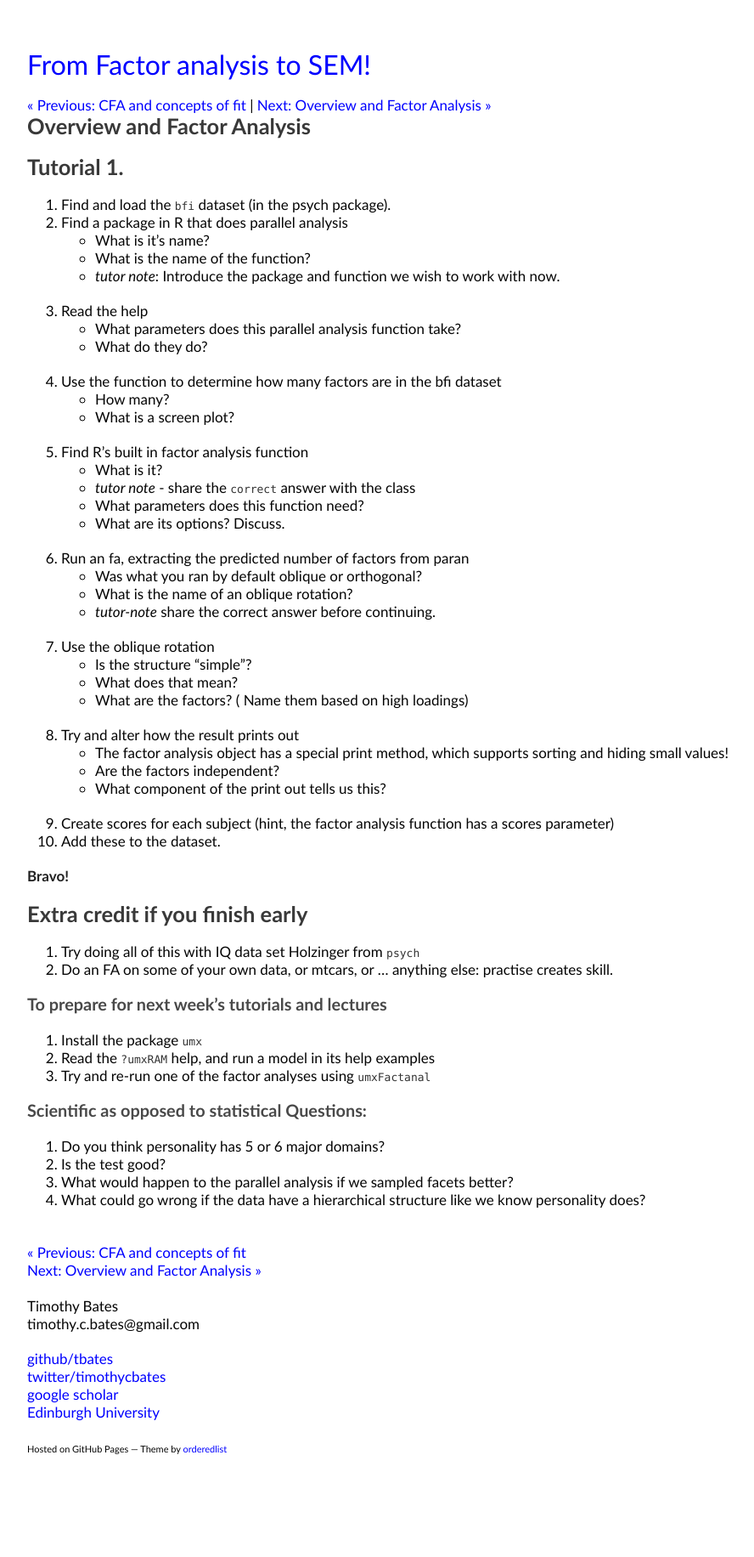
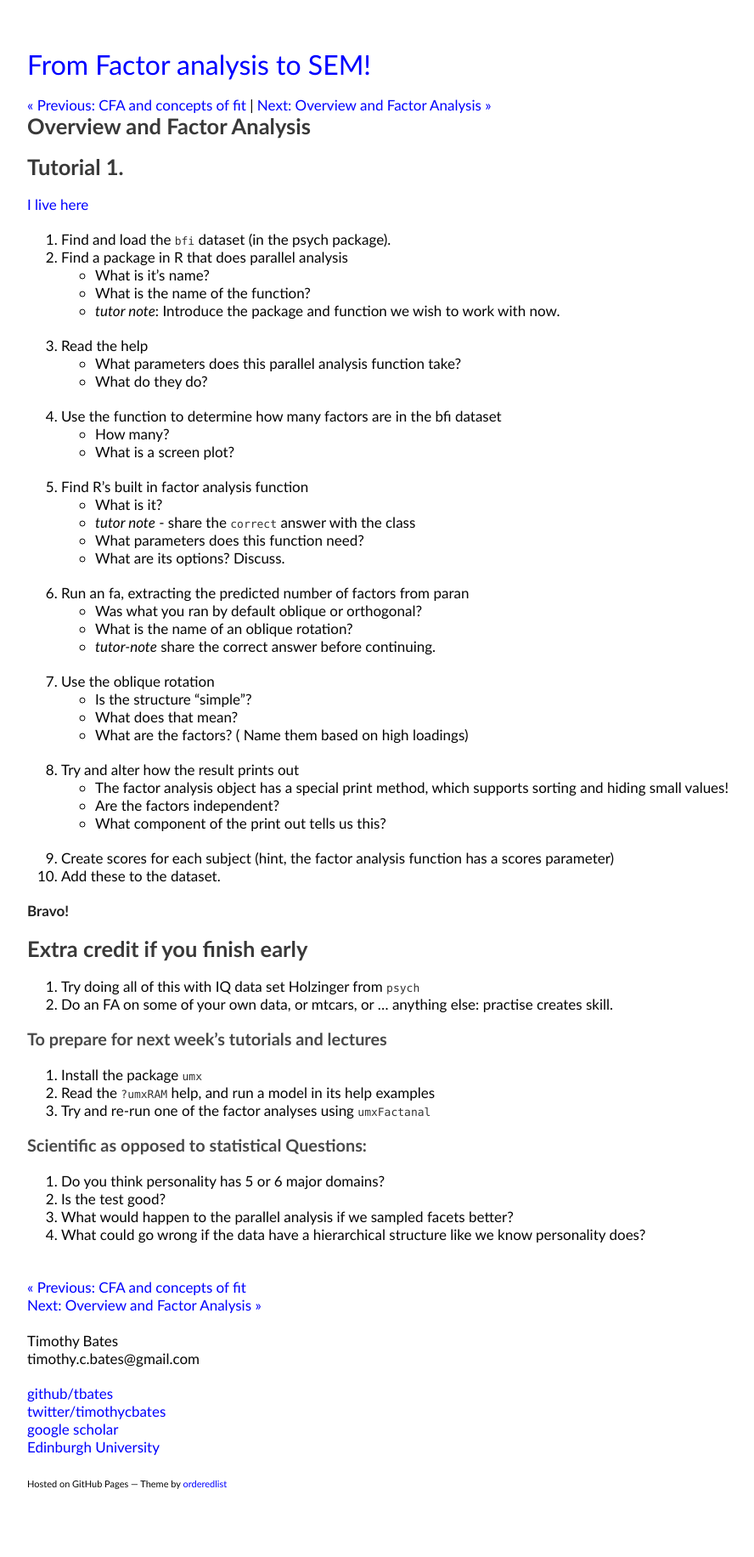
Before and after one commit to tbates/Multivariate-Stats-Course, a Jekyll site: the page built from _posts/2020-01-02-FA_tutorial.markdown, in a window 1280 px wide. Shown: the whole page at 85% size, without its empty margins (26-914 px from the left). Built offline with Jekyll 4.4.1, drawn with Linux system fonts in a browser that asks for light colours; before the commit the page ends 1791 px from its top, so only the background shows below that.

Commit message:
no message

```diff
--- a/_posts/2020-01-02-FA_tutorial.markdown
+++ b/_posts/2020-01-02-FA_tutorial.markdown
@@ -6,6 +6,7 @@ categories: intro
 ---
 
 ## Tutorial 1.
+[I live here](https://github.com/tbates/Multivariate-Stats-Course)
 
 1. Find and load the `bfi` dataset (in the psych package).
 2. Find a package in R that does parallel analysis
```
